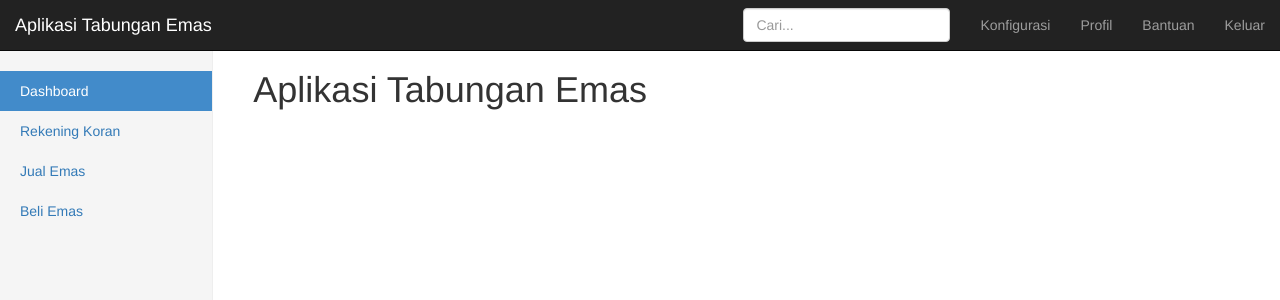
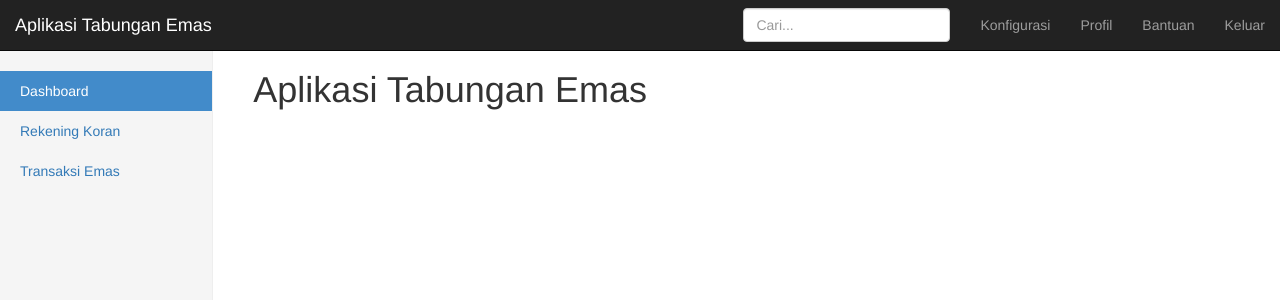
Before and after one commit to artivisi/training-pegadaian-2017-01, an Angular app in the folder tabungan-emas/: page / in a window 1280 px wide. Shown: the top 300 px of the page. Built offline with nearby package versions, Linux system fonts and the light colour scheme.

Commit message:
gabungkan transaksi emas

```diff
--- a/tabungan-emas/src/app/sidebar/sidebar.component.html
+++ b/tabungan-emas/src/app/sidebar/sidebar.component.html
@@ -2,7 +2,6 @@
 	<ul class="nav nav-sidebar">
 		<li class="active"><a href="#">Dashboard <span class="sr-only">(current)</span></a></li>
 		<li><a href="#">Rekening Koran</a></li>
-		<li><a href="#">Jual Emas</a></li>
-		<li><a href="#">Beli Emas</a></li>
+		<li><a href="#">Transaksi Emas</a></li>
 	</ul>
 </div>
```
